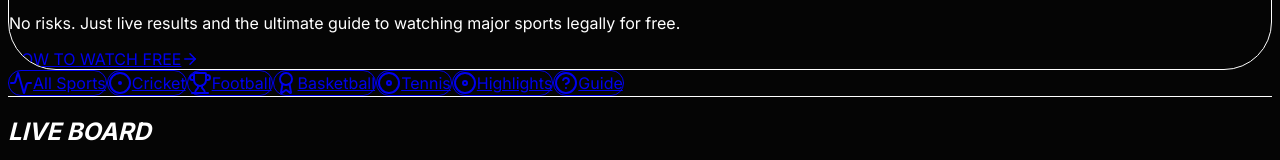
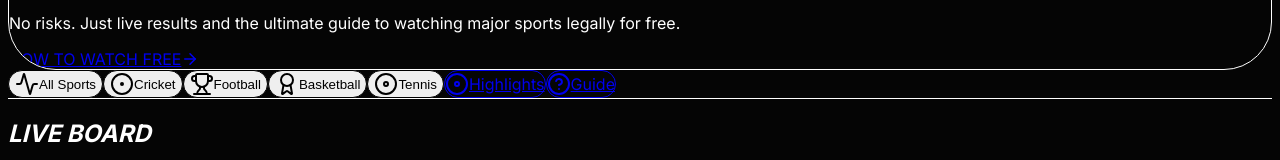
Before and after one commit to psycho-prince/why-not-sports, a Next.js app: page / in a window 1280 px wide. Shown: the part 142-302 px from the top of the page. Built offline with nearby package versions, Linux system fonts and the light colour scheme; no server answers.

Commit message:
fix: SportTabs now accepts onChange prop (fixes TS error)

```diff
--- a/components/SportTabs.tsx
+++ b/components/SportTabs.tsx
@@ -1,46 +1,31 @@
 "use client";
 
 import { Trophy, CircleDot, Disc, Activity, HelpCircle, Award } from "lucide-react";
-import Link from "next/link";
-import { useSearchParams } from "next/navigation";
+
+interface SportTabsProps {
+  active: string;
+  onChange: (sport: string) => void;
+}
 
 const sports = [
   { id: "all", name: "All Sports", icon: Activity },
   { id: "cricket", name: "Cricket", icon: CircleDot },
   { id: "football", name: "Football", icon: Trophy },
-  { id: "basketball", name: "Basketball", icon: Award }, // Basketball replaced with Award (exists in lucide-react)
+  { id: "basketball", name: "Basketball", icon: Award },
   { id: "tennis", name: "Tennis", icon: Disc },
-  { name: "Highlights", icon: Disc, href: "/highlights" },
-  { name: "Guide", icon: HelpCircle, href: "/watch-free-legally" },
 ];
 
-export default function SportTabs({ active }: { active?: string }) {
-  const searchParams = useSearchParams();
-  const currentSport = searchParams.get("sport") || "all";
-
+export default function SportTabs({ active, onChange }: SportTabsProps) {
   return (
     <div className="flex flex-wrap gap-2 pb-6 border-b">
       {sports.map((sport) => {
-        const isActive = sport.id === currentSport;
         const Icon = sport.icon;
-
-        if (sport.href) {
-          return (
-            <Link
-              key={sport.name}
-              href={sport.href}
-              className="flex items-center gap-2 px-4 py-2 rounded-full border hover:bg-accent transition-colors"
-            >
-              <Icon className="w-4 h-4" />
-              {sport.name}
-            </Link>
-          );
-        }
+        const isActive = active === sport.id;
 
         return (
-          <Link
+          <button
             key={sport.id}
-            href={`/?sport=${sport.id}`}
+            onClick={() => onChange(sport.id)}
             className={`flex items-center gap-2 px-4 py-2 rounded-full border transition-colors ${
               isActive
                 ? "bg-primary text-primary-foreground border-primary"
@@ -49,9 +34,25 @@ export default function SportTabs({ active }: { active?: string }) {
           >
             <Icon className="w-4 h-4" />
             {sport.name}
-          </Link>
+          </button>
         );
       })}
+
+      {/* Separate pages */}
+      <a
+        href="/highlights"
+        className="flex items-center gap-2 px-4 py-2 rounded-full border hover:bg-accent transition-colors"
+      >
+        <Disc className="w-4 h-4" />
+        Highlights
+      </a>
+      <a
+        href="/watch-free-legally"
+        className="flex items-center gap-2 px-4 py-2 rounded-full border hover:bg-accent transition-colors"
+      >
+        <HelpCircle className="w-4 h-4" />
+        Guide
+      </a>
     </div>
   );
 }
```
